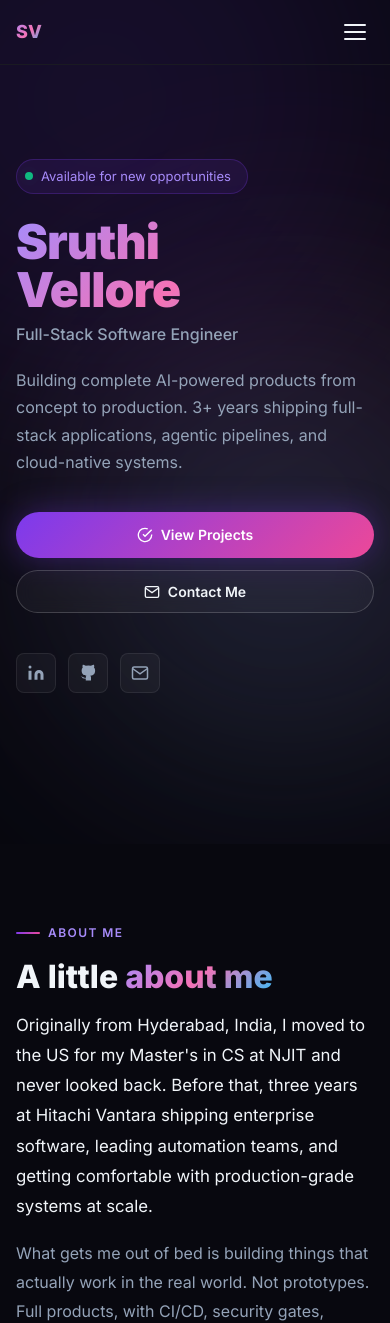
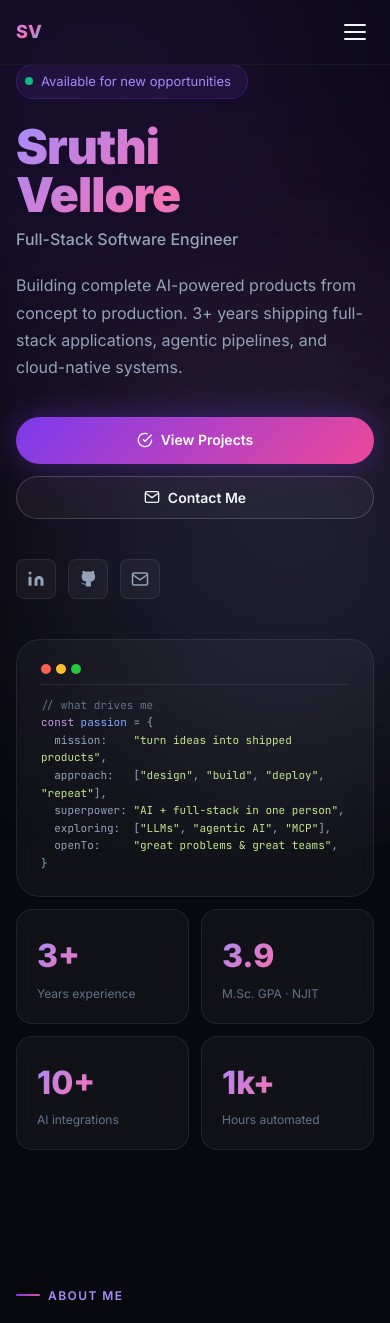
Before and after one commit to sruthivellore/portfolio, a React (Vite) app: page / in a window 390 px wide. Shown: the top 1323 px of the page. Built offline with nearby package versions, Linux system fonts and the light colour scheme.

Commit message:
Show code block on mobile, full width single column

```diff
--- a/src/App.css
+++ b/src/App.css
@@ -666,7 +666,8 @@ footer {
 @media (max-width: 900px) {
   .about-grid { grid-template-columns: 1fr; gap: 32px; }
   .hero-inner { grid-template-columns: 1fr; }
-  .hero-visual { display: none; }
+  .hero-visual { width: 100%; }
+  .hero-code { font-size: 11px; }
   .skills-grid { grid-template-columns: repeat(2, 1fr); }
   .projects-bento { grid-template-columns: 1fr 1fr; }
   .project-card-featured { grid-column: span 2; }
```
